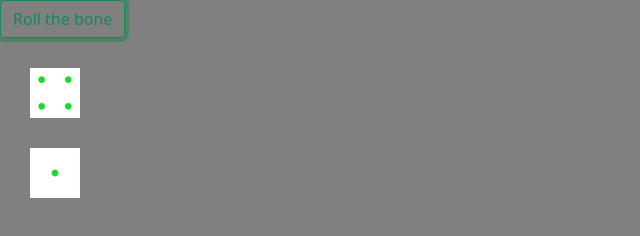
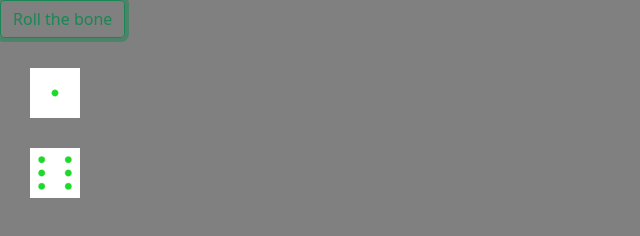
Before and after one commit to denis991/Dice_Game_JS, a website: page index.html in a window 1280 px wide. Both pictures are taken after a click on the button "Roll the bone". Shown: the full height of the page, 0-640 px from the left. Drawn offline with nearby package versions, Linux system fonts and the light colour scheme.

Commit message:
fully working two dice

```diff
--- a/app.js
+++ b/app.js
@@ -1,14 +1,30 @@
 const button = document.querySelector('.roll');
 const image = document.querySelector('.image');
+const image2 = document.querySelector('.image2');
+
+let event = new Event("click");
+button.dispatchEvent(event);
+
 setInterval(() => {
   let event = new Event("click");
   button.dispatchEvent(event);
+}, 100000);
+button.addEventListener('click', () => { //по нажатию происходит событие
+
+  const randomNumbers = [getRandomInt(), getRandomInt()];//генерируется число и подставляется в масив двух чисел они в масиве
+  const images = [image, image2];//массив 2 изображений
+  randomNumbers.forEach((num, i) => { //цикл проходит
+    const img = pick(randomNumbers[i]);//подставляется pick возврящяет
+    images[i].innerHTML = `<img src=${img}>`;//
+  })
+})
 
 
-}, 1000);
-button.addEventListener('click', () => {
+// рандомно ищим число
+const getRandomInt = () => Math.floor(Math.random() * (7 - 1)) + 1;
+
+function pick(randomNumber) {
   let img;
-  const randomNumber = getRandomInt();
   switch (randomNumber) {
     case 1:
       img = "dice_1.png";
@@ -31,10 +47,5 @@ button.addEventListener('click', () => {
     default:
       break;
   }
-
-  image.innerHTML = `<img src=${img}>`;
-})
-
-
-// рандомно ищим число
-const getRandomInt = () => Math.floor(Math.random() * (7 - 1)) + 1;
+  return img;
+}
--- a/index.html
+++ b/index.html
@@ -18,7 +18,7 @@
     <img src="dice_1.png" />
 
   </div>
-  <div class='imageTwo'>
+  <div class='image2'>
     <img src="dice_1.png" />
 
   </div>
```
